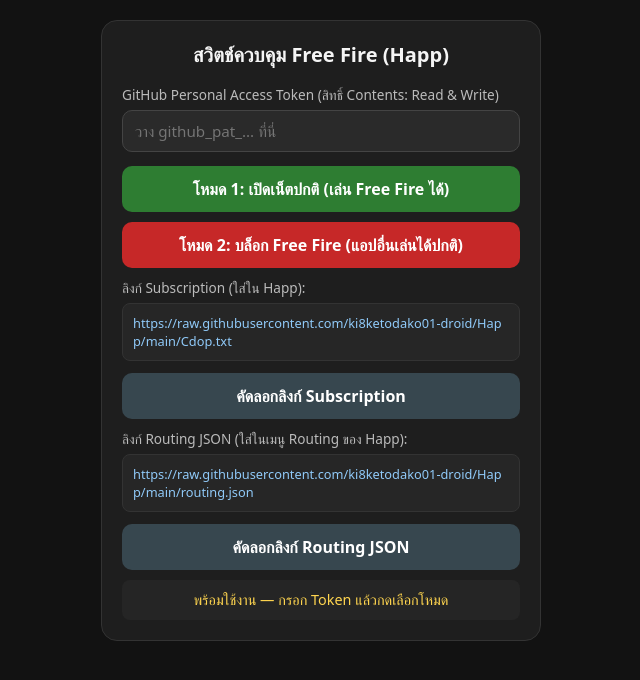
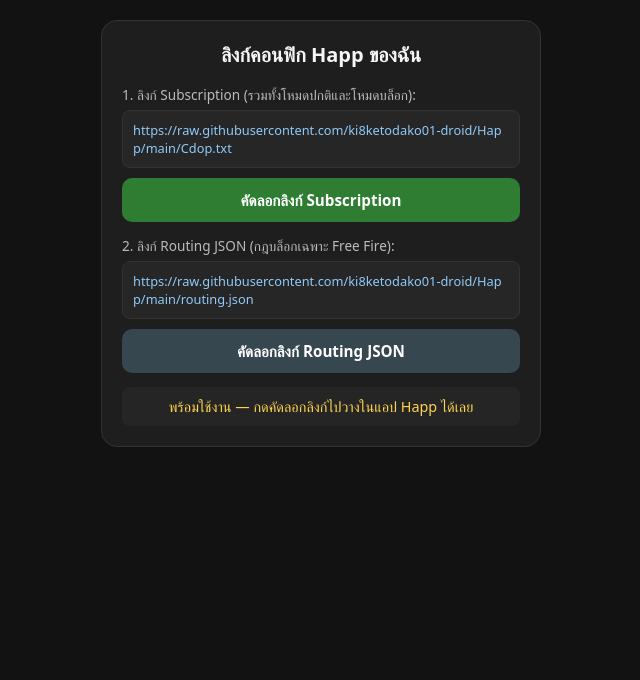
Before and after one commit to ki8ketodako01-droid/Happ, a plain HTML site: page index.html in a window 1280 px wide. Shown: the whole page, without its empty margins (319-959 px from the left). Drawn offline with Linux system fonts and the light colour scheme.

Commit message:
Update index.html

```diff
--- a/index.html
+++ b/index.html
@@ -3,7 +3,7 @@
 <head>
   <meta charset="UTF-8" />
   <meta name="viewport" content="width=device-width, initial-scale=1.0" />
-  <title>สวิตช์คอนฟิก Happ (Free Fire Control)</title>
+  <title>แผงควบคุม Happ (ไม่ต้องใช้ Token)</title>
   <style>
     * { box-sizing: border-box; font-family: system-ui, -apple-system, sans-serif; }
     body {
@@ -18,140 +18,43 @@
     }
     h2 { margin-top: 0; font-size: 1.25rem; text-align: center; }
     label { display: block; font-size: 0.85rem; color: #bbb; margin-bottom: 6px; }
-    input {
-      width: 100%; padding: 10px 12px; border-radius: 10px;
-      border: 1px solid #444; background: #2a2a2a; color: #fff;
-      margin-bottom: 14px; font-size: 0.95rem;
+    .box {
+      background: #262626; padding: 10px; border-radius: 8px;
+      font-size: 0.8rem; word-break: break-all; color: #90caf9;
+      margin-bottom: 10px; border: 1px solid #333;
     }
     .btn {
       width: 100%; padding: 12px; border: none; border-radius: 10px;
-      font-size: 1rem; font-weight: 600; cursor: pointer;
-      margin-bottom: 10px; transition: opacity 0.2s;
+      font-size: 0.95rem; font-weight: 600; cursor: pointer;
+      margin-bottom: 14px; background: #2e7d32; color: #fff;
     }
-    .btn:active { opacity: 0.8; }
-    .btn-normal { background: #2e7d32; color: #fff; }
-    .btn-block { background: #c62828; color: #fff; }
-    .btn-copy { background: #37474f; color: #fff; }
-    .box {
-      background: #262626; padding: 10px; border-radius: 8px;
-      font-size: 0.8rem; word-break: break-all; color: #90caf9;
-      margin-bottom: 12px; border: 1px solid #333;
-    }
+    .btn-secondary { background: #37474f; }
     .status {
       text-align: center; font-size: 0.9rem; padding: 10px;
       border-radius: 8px; background: #252525; color: #ffd54f;
-      line-height: 1.4;
     }
   </style>
 </head>
 <body>
   <div class="card">
-    <h2>สวิตช์ควบคุม Free Fire (Happ)</h2>
+    <h2>ลิงก์คอนฟิก Happ ของฉัน</h2>
 
-    <label for="ghToken">GitHub Personal Access Token (สิทธิ์ Contents: Read & Write)</label>
-    <input type="password" id="ghToken" placeholder="วาง github_pat_... ที่นี่" />
+    <label>1. ลิงก์ Subscription (รวมทั้งโหมดปกติและโหมดบล็อก):</label>
+    <div class="box" id="subUrl">https://raw.githubusercontent.com/ki8ketodako01-droid/Happ/main/Cdop.txt</div>
+    <button class="btn" onclick="copyText('subUrl')">คัดลอกลิงก์ Subscription</button>
 
-    <button class="btn btn-normal" onclick="switchMode('normal')">
-      โหมด 1: เปิดเน็ตปกติ (เล่น Free Fire ได้)
-    </button>
+    <label>2. ลิงก์ Routing JSON (กฎบล็อกเฉพาะ Free Fire):</label>
+    <div class="box" id="routeUrl">https://raw.githubusercontent.com/ki8ketodako01-droid/Happ/main/routing.json</div>
+    <button class="btn btn-secondary" onclick="copyText('routeUrl')">คัดลอกลิงก์ Routing JSON</button>
 
-    <button class="btn btn-block" onclick="switchMode('block')">
-      โหมด 2: บล็อก Free Fire (แอปอื่นเล่นได้ปกติ)
-    </button>
-
-    <label>ลิงก์ Subscription (ใส่ใน Happ):</label>
-    <div class="box" id="subUrl">https://raw.githubusercontent.com/ki8ketodako01-droid/Happ/main/Cdop.txt</div>
-
-    <button class="btn btn-copy" onclick="copyText('subUrl', 'คัดลอกลิงก์ Subscription แล้ว')">คัดลอกลิงก์ Subscription</button>
-
-    <label>ลิงก์ Routing JSON (ใส่ในเมนู Routing ของ Happ):</label>
-    <div class="box" id="routeUrl">https://raw.githubusercontent.com/ki8ketodako01-droid/Happ/main/routing.json</div>
-
-    <button class="btn btn-copy" onclick="copyText('routeUrl', 'คัดลอกลิงก์ Routing JSON แล้ว')">คัดลอกลิงก์ Routing JSON</button>
-
-    <div class="status" id="statusText">พร้อมใช้งาน — กรอก Token แล้วกดเลือกโหมด</div>
+    <div class="status" id="statusText">พร้อมใช้งาน — กดคัดลอกลิงก์ไปวางในแอป Happ ได้เลย</div>
   </div>
 
   <script>
-    const OWNER = "ki8ketodako01-droid";
-    const REPO = "Happ";
-    const FILE_PATH = "Cdop.txt";
-    const BRANCH = "main";
-
-    // 1. normal: ใส่ลิงก์ VLESS/VMess จริงของคุณ
-    // 2. block: ชี้ไปที่พอร์ตหลอก 127.0.0.1:1 เพื่อให้แอปที่ถูกส่งผ่านโหนดนี้เชื่อมต่อเน็ตไม่ได้
-    const RAW_PROFILES = {
-      normal: [
-        "vless://11111111-1111-1111-1111-111111111111@example.com:443?security=tls&type=tcp#Normal-Mode"
-      ].join("\n"),
-      block: [
-        "vless://00000000-0000-0000-0000-000000000000@127.0.0.1:1?type=tcp#Block-FreeFire"
-      ].join("\n")
-    };
-
-    function encodeBase64Unicode(str) {
-      return btoa(unescape(encodeURIComponent(str)));
-    }
-
-    async function switchMode(mode) {
-      const token = document.getElementById("ghToken").value.trim();
-      const statusEl = document.getElementById("statusText");
-
-      if (!token) {
-        statusEl.textContent = "กรุณาวาง GitHub Token ก่อนกดสลับโหมด";
-        return;
-      }
-
-      statusEl.textContent = "กำลังอัปเดตไฟล์ Cdop.txt บน GitHub...";
-
-      try {
-        const apiUrl = `https://api.github.com/repos/${OWNER}/${REPO}/contents/${FILE_PATH}?ref=${BRANCH}`;
-
-        const getRes = await fetch(apiUrl, {
-          headers: {
-            "Authorization": `Bearer ${token}`,
-            "Accept": "application/vnd.github+json"
-          }
-        });
-
-        if (!getRes.ok) {
-          throw new Error(`ดึงข้อมูลไฟล์ไม่สำเร็จ (HTTP ${getRes.status})`);
-        }
-
-        const fileInfo = await getRes.json();
-        const encodedContent = encodeBase64Unicode(RAW_PROFILES[mode]);
-
-        const putRes = await fetch(apiUrl, {
-          method: "PUT",
-          headers: {
-            "Authorization": `Bearer ${token}`,
-            "Accept": "application/vnd.github+json",
-            "Content-Type": "application/json"
-          },
-          body: JSON.stringify({
-            message: `Switch Cdop.txt to ${mode}`,
-            content: encodedContent,
-            sha: fileInfo.sha,
-            branch: BRANCH
-          })
-        });
-
-        if (!putRes.ok) {
-          throw new Error(`อัปเดตไฟล์ไม่สำเร็จ (HTTP ${putRes.status})`);
-        }
-
-        statusEl.textContent = mode === "block"
-          ? "สลับเป็น 'โหมดบล็อก Free Fire' สำเร็จ! ไปกด Update ใน Happ ได้เลย"
-          : "สลับเป็น 'โหมดเปิดเน็ตปกติ' สำเร็จ! ไปกด Update ใน Happ ได้เลย";
-      } catch (err) {
-        statusEl.textContent = `เกิดข้อผิดพลาด: ${err.message}`;
-      }
-    }
-
-    function copyText(elementId, msg) {
-      const text = document.getElementById(elementId).textContent;
+    function copyText(id) {
+      const text = document.getElementById(id).textContent;
       navigator.clipboard.writeText(text);
-      document.getElementById("statusText").textContent = msg;
+      document.getElementById("statusText").textContent = "คัดลอกลิงก์เรียบร้อยแล้ว!";
     }
   </script>
 </body>
```
